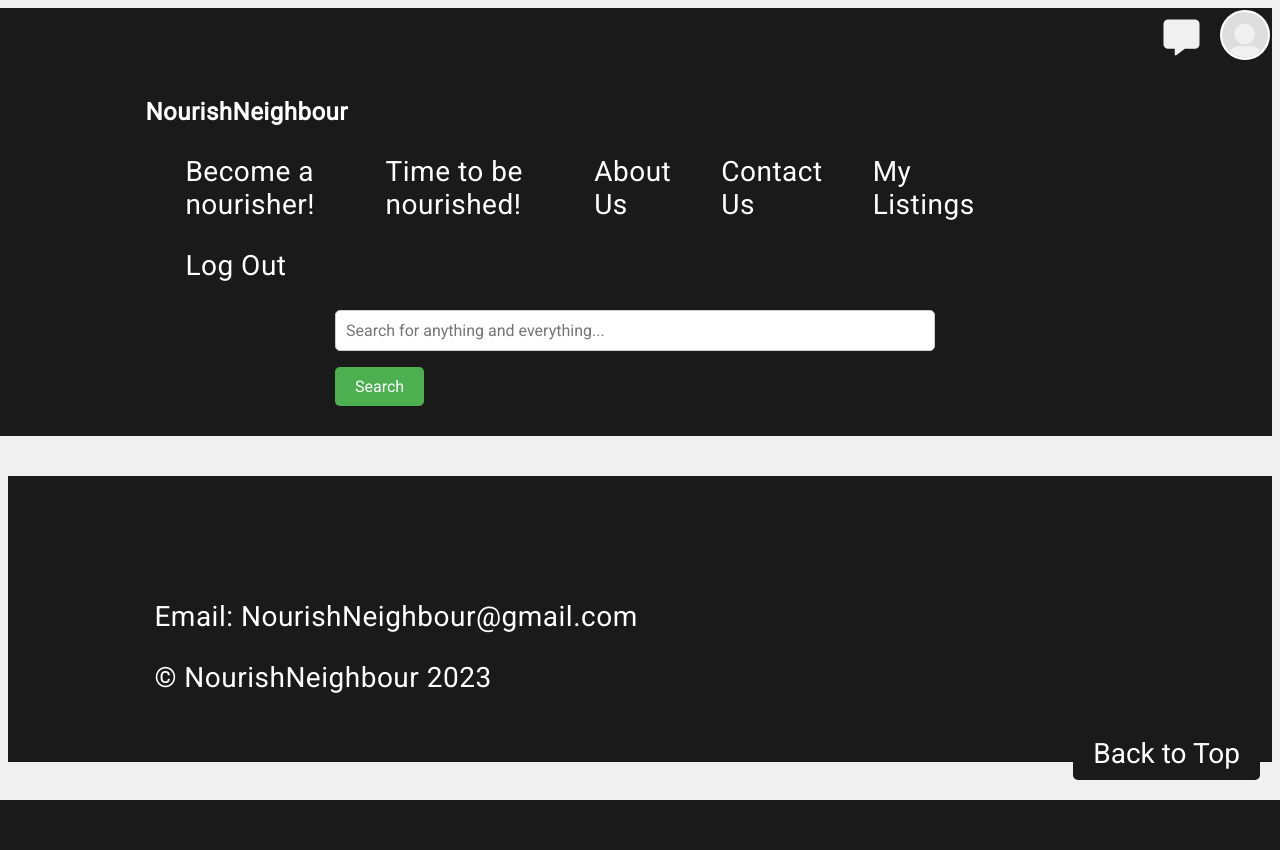
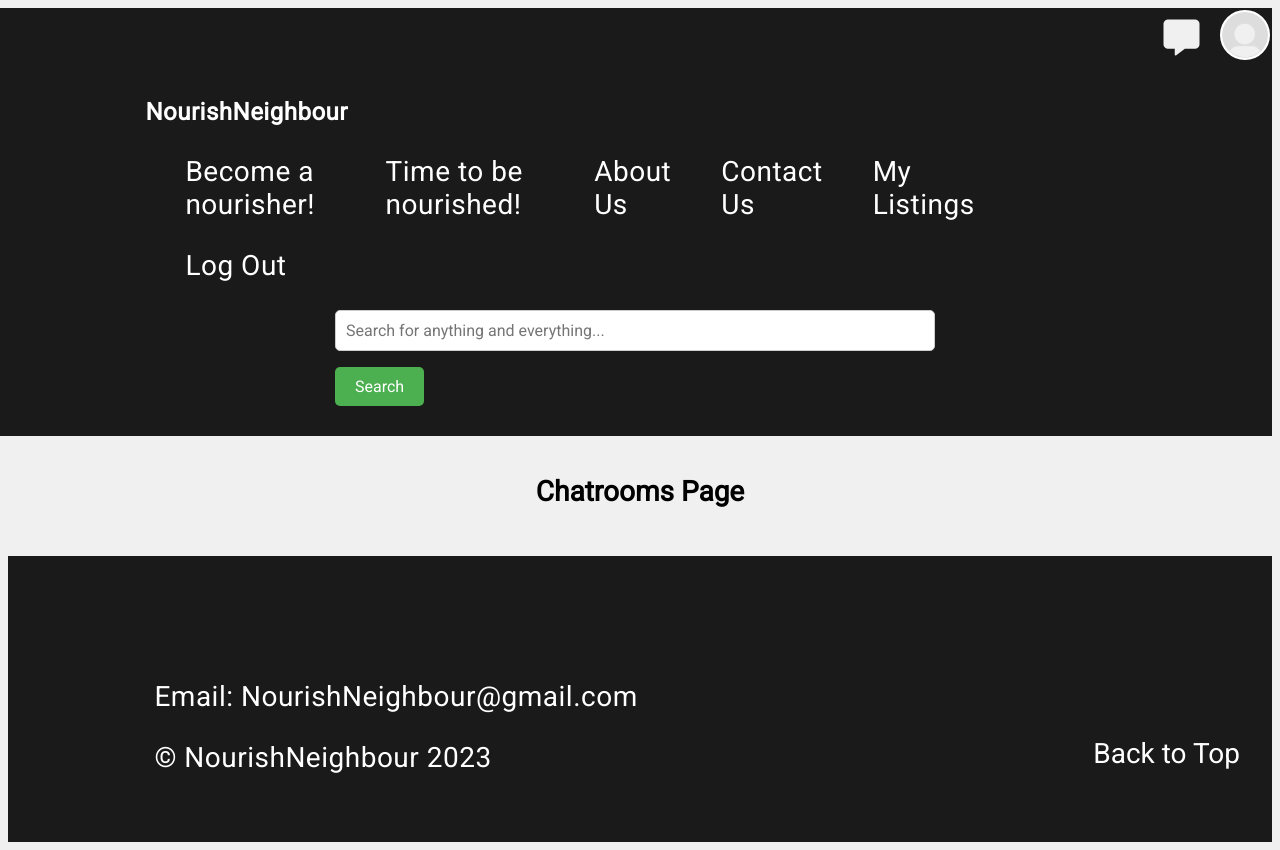
Before and after one commit to yijiesoo/NourishNeighbour, a Flask app: page /chatrooms in a window 1280 px wide. Before the commit the page ends 800 px from the top, so only its background shows below. Run offline with Flask 3, Linux system fonts and the light colour scheme; the visitor is signed in with stand-in values (Sample User, id 1); data that the repository does not hold is empty.

Commit message:
first draft of chatroom created

```diff
--- a/app.py
+++ b/app.py
@@ -50,10 +50,6 @@
 @app.route('/about')
 def about():
     return render_template('about.html')
-
-@app.route('/chatrooms')
-def chatrooms():
-    return render_template('chatrooms.html')
 
 @app.route('/myListing', methods=['GET', 'POST'])
 def myListing():
@@ -289,6 +285,30 @@
 @app.route('/contact')
 def contact():
     return render_template("contact.html")
+
+@app.route('/fetch_chatrooms/<user_id>', methods=['GET'])
+def fetch_chatrooms(user_id):
+    chatrooms = db.collection('private_chats').stream()
+    matched_chatrooms = []
+    for chatroom in chatrooms:
+        chatroom_id = chatroom.id
+        parts = chatroom_id.split('_')
+        if user_id in parts:
+            # You may fetch additional information about the chatroom here
+            matched_chatrooms.append(chatroom_id)
+    return matched_chatrooms
+
+@app.route('/chatrooms')
+@login_required
+def chatrooms():
+    user_id = session['user_id']
+    if not user_id:
+        # Handle missing user_id parameter gracefully
+        flash('User ID is missing', 'error')
+        return redirect(url_for('homepage'))
+
+    matched_chatrooms = fetch_chatrooms(user_id)
+    return render_template("chatrooms.html", chatrooms=matched_chatrooms)
 
 # Ensure responses aren't cached
 @app.after_request
--- a/templates/chatrooms.html
+++ b/templates/chatrooms.html
@@ -1,9 +1,14 @@
 {% extends "homepage.html" %}
 
 {% block title %}
-Chatrooms
+    Chatrooms
 {% endblock %}
-<h1>Chatrooms page goes here</h1>
+
 {% block body %}
-
+    <h1>Chatrooms Page</h1>
+    <ul>
+        {% for chatroom in chatrooms %}
+            <li>{{ chatroom }}</li>
+        {% endfor %}
+    </ul>
 {% endblock %}
```
